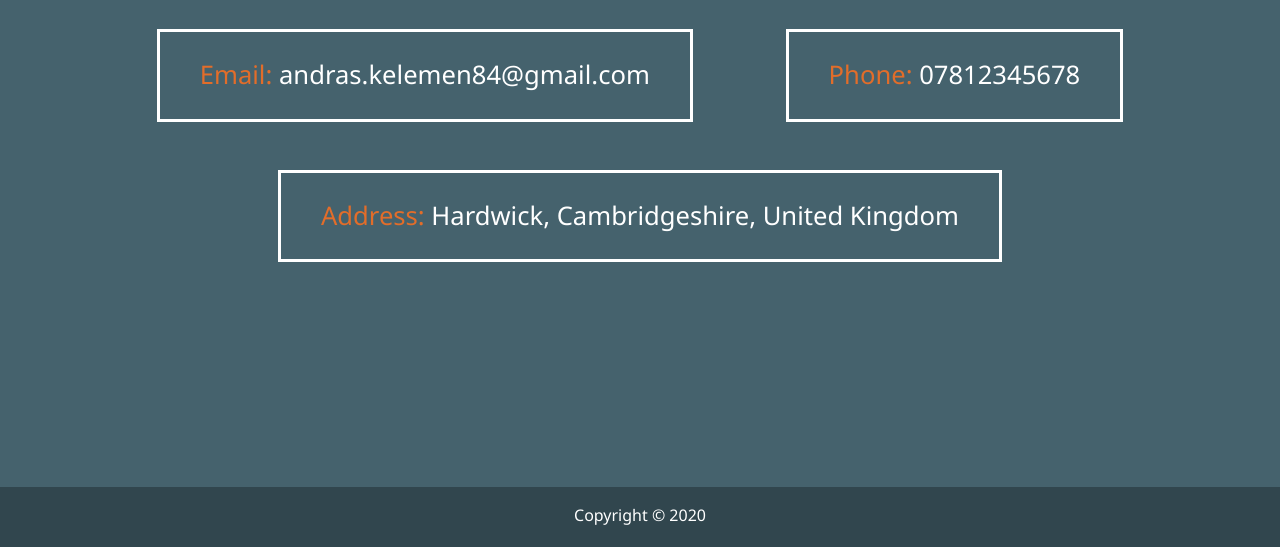
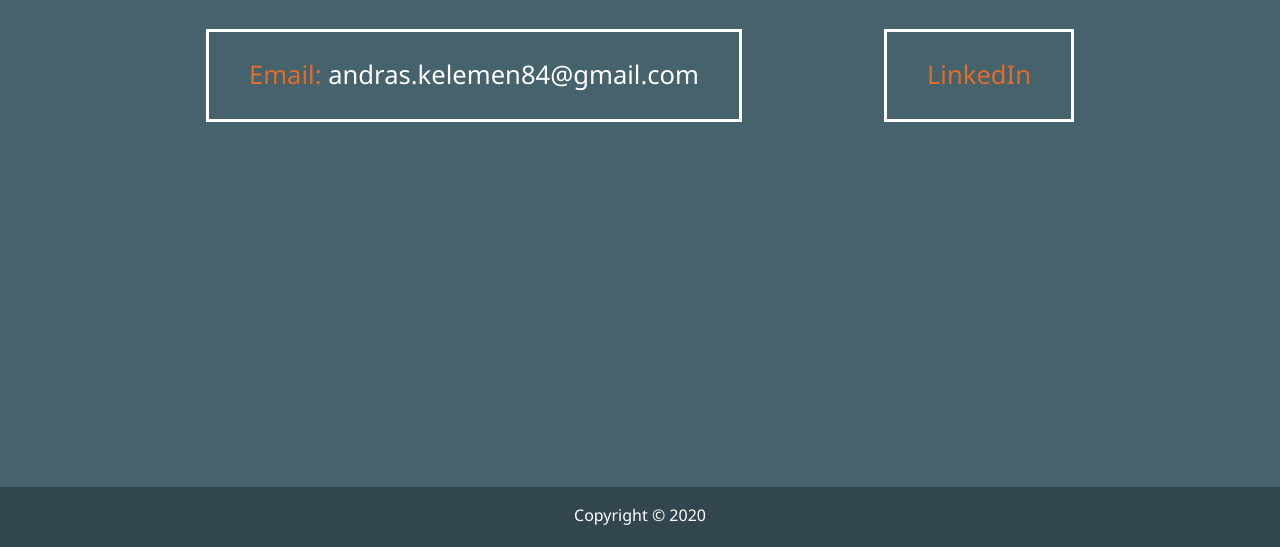
Before and after one commit to androgitai/myportfolio, a plain HTML site: page contact.html in a window 1280 px wide. Shown: the part 253-800 px from the top of the page. Drawn offline with Linux system fonts and the light colour scheme.

Commit message:
Update contact.html

```diff
--- a/contact.html
+++ b/contact.html
@@ -57,13 +57,9 @@
            andras.kelemen84@gmail.com
         </div>
         <div>
-           <span class="text-secondary">Phone:</span>
-           07812345678
+           <span class="text-secondary">LinkedIn</span>
         </div>
-        <div>
-           <span class="text-secondary">Address:</span>
-           Hardwick, Cambridgeshire, United Kingdom
-        </div>
+
       </div>
    </main>
    <footer id="footer"
```
